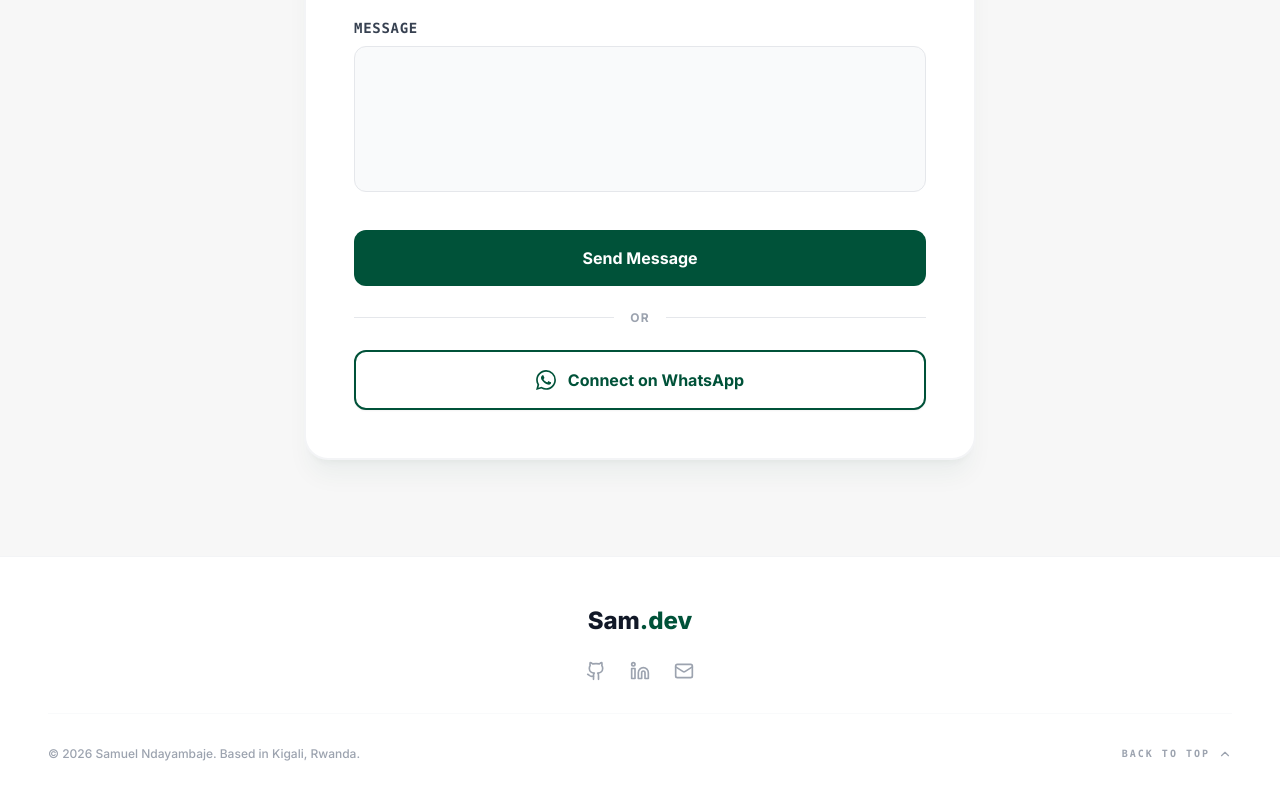
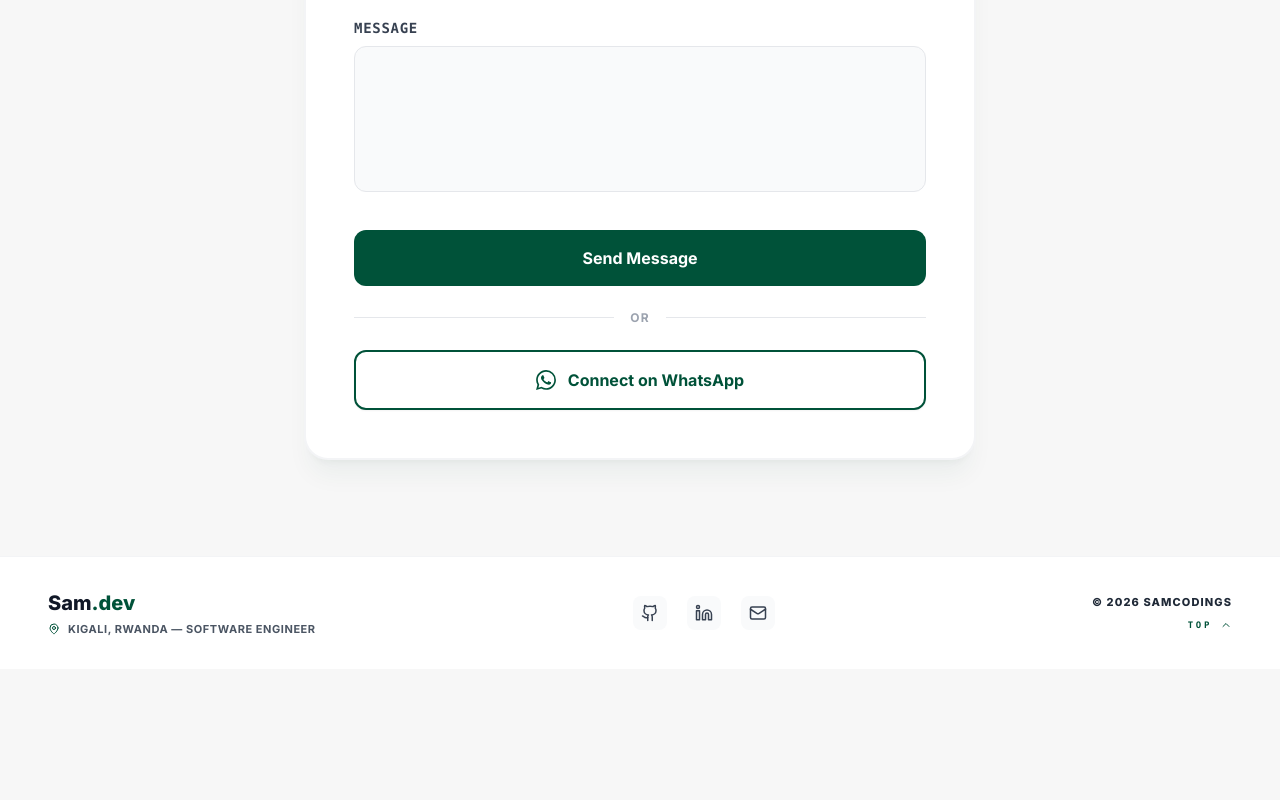
Before and after one commit to Samlite250/Samportfolio, a React (Vite) app: page / in a window 1280 px wide. Shown: the part 7636-8436 px from the top of the page. After the commit the page ends 8305 px from the top, so only its background shows below. Built offline with nearby package versions, Linux system fonts and the light colour scheme.

Commit message:
style: final ultra-compact footer with Samcodings branding and high contrast

```diff
--- a/src/components/Footer.jsx
+++ b/src/components/Footer.jsx
@@ -1,50 +1,49 @@
 import React from 'react';
-import { Github, Linkedin, Mail, ChevronUp } from 'lucide-react';
+import { Github, Linkedin, Mail, ChevronUp, MapPin } from 'lucide-react';
 
 const Footer = () => {
-  const currentYear = new Date().getFullYear();
+  return (
+    <footer className="bg-white border-t border-gray-100 py-8 relative overflow-hidden">
+      <div className="container mx-auto px-6 md:px-12">
+        <div className="flex flex-col md:flex-row justify-between items-center gap-6">
 
-  const scrollToTop = () => {
-    window.scrollTo({ top: 0, behavior: 'smooth' });
-  };
+          {/* Summarized Info */}
+          <div className="text-center md:text-left">
+            <a href="#home" className="text-xl font-black text-gray-900 mb-1 block">
+              Sam<span className="text-primary">.dev</span>
+            </a>
+            <div className="flex items-center justify-center md:justify-start gap-2 text-gray-600 text-[11px] font-bold uppercase tracking-wider">
+              <MapPin size={12} className="text-primary" />
+              Kigali, Rwanda — Software Engineer
+            </div>
+          </div>
 
-  return (
-    <footer className="bg-white border-t border-gray-100 py-12 relative overflow-hidden">
-      <div className="container mx-auto px-6 md:px-12 text-center">
+          {/* Social Links */}
+          <div className="flex items-center gap-5">
+            <a href="https://github.com/Samlite250" target="_blank" rel="noreferrer" className="p-2 bg-gray-50 rounded-lg text-gray-700 hover:text-primary hover:bg-white hover:shadow-md transition-all">
+              <Github size={18} />
+            </a>
+            <a href="https://linkedin.com/in/SamuelNdayambaje" target="_blank" rel="noreferrer" className="p-2 bg-gray-50 rounded-lg text-gray-700 hover:text-primary hover:bg-white hover:shadow-md transition-all">
+              <Linkedin size={18} />
+            </a>
+            <a href="mailto:samlite250@gmail.com" className="p-2 bg-gray-50 rounded-lg text-gray-700 hover:text-primary hover:bg-white hover:shadow-md transition-all">
+              <Mail size={18} />
+            </a>
+          </div>
 
-        {/* Brand & Mission */}
-        <div className="mb-6">
-          <a href="#home" className="text-2xl font-extrabold text-gray-900 block">
-            Sam<span className="text-primary">.dev</span>
-          </a>
-        </div>
+          {/* Copyright & Top */}
+          <div className="flex flex-col items-center md:items-end gap-2">
+            <p className="text-gray-800 text-[11px] font-black uppercase tracking-widest">
+              &copy; 2026 Samcodings
+            </p>
+            <button
+              onClick={() => window.scrollTo({ top: 0, behavior: 'smooth' })}
+              className="group flex items-center gap-2 text-primary font-mono text-[9px] font-black uppercase tracking-[0.3em] hover:opacity-70 transition-opacity"
+            >
+              Top <ChevronUp size={12} />
+            </button>
+          </div>
 
-        {/* Social Links */}
-        <div className="flex justify-center gap-6 mb-8">
-          <a href="https://github.com/Samlite250" target="_blank" rel="noreferrer" className="text-gray-400 hover:text-primary transition-all hover:scale-110">
-            <Github size={20} />
-          </a>
-          <a href="https://linkedin.com/in/SamuelNdayambaje" target="_blank" rel="noreferrer" className="text-gray-400 hover:text-primary transition-all hover:scale-110">
-            <Linkedin size={20} />
-          </a>
-          <a href="mailto:samlite250@gmail.com" className="text-gray-400 hover:text-primary transition-all hover:scale-110">
-            <Mail size={20} />
-          </a>
-        </div>
-
-        {/* Bottom Section */}
-        <div className="pt-8 border-t border-gray-50 flex flex-col md:flex-row justify-between items-center gap-4">
-          <p className="text-gray-400 text-xs font-medium">
-            &copy; {currentYear} Samuel Ndayambaje. Based in Kigali, Rwanda.
-          </p>
-
-          <button
-            onClick={scrollToTop}
-            className="group flex items-center gap-2 text-gray-400 hover:text-primary transition-colors font-mono text-[10px] uppercase tracking-[0.2em] font-bold"
-          >
-            Back to Top
-            <ChevronUp size={14} className="group-hover:-translate-y-1 transition-transform" />
-          </button>
         </div>
       </div>
     </footer>
```
